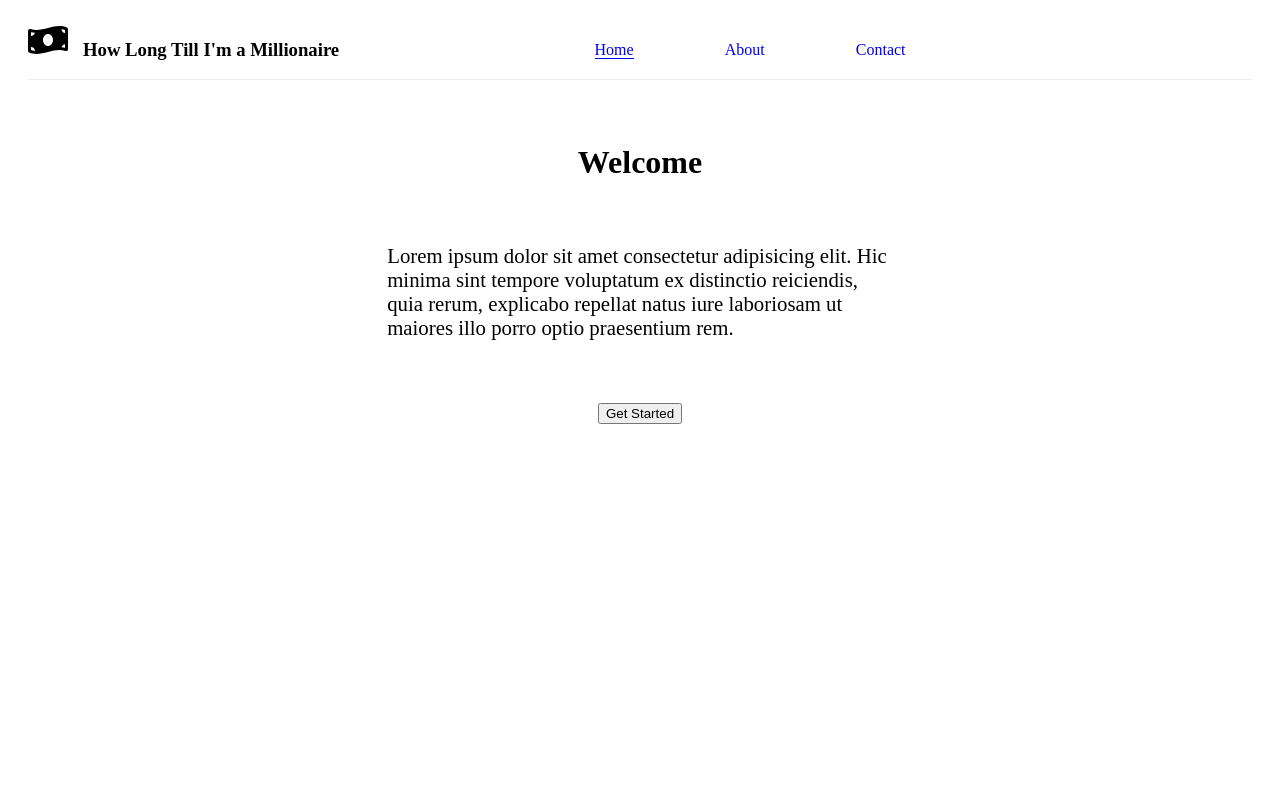
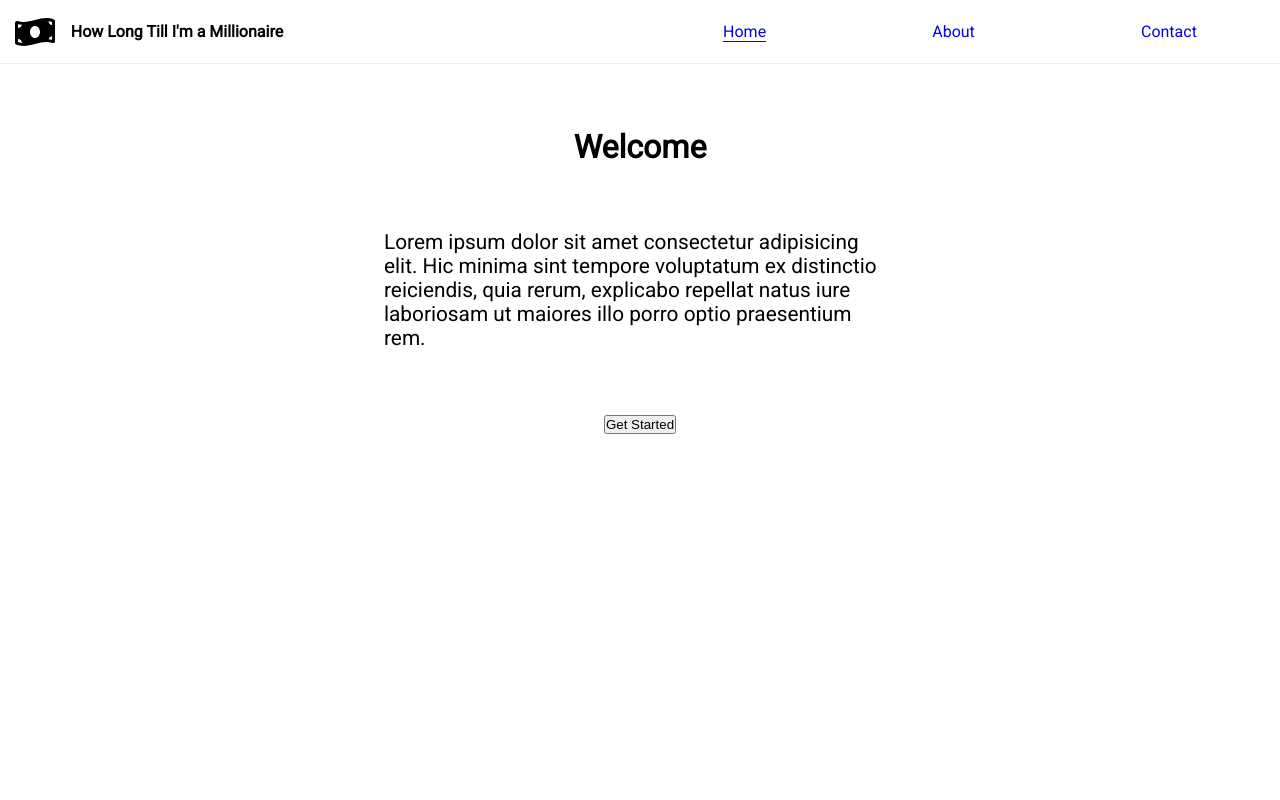
Before and after one commit to Ashkan999/how-long-till-a-millionaire, a React (Create React App) app: page / in a window 1280 px wide. Shown: the top 800 px of the page. Built offline with nearby package versions, Linux system fonts and the light colour scheme.

Commit message:
Add bar chart and fix styling header

```diff
--- a/public/index.html
+++ b/public/index.html
@@ -24,6 +24,11 @@
       work correctly both with client-side routing and a non-root public URL.
       Learn how to configure a non-root public URL by running `npm run build`.
     -->
+    <link rel="preconnect" href="https://fonts.gstatic.com" />
+    <link
+      href="https://fonts.googleapis.com/css2?family=Roboto&display=swap"
+      rel="stylesheet"
+    />
     <title>React App</title>
   </head>
   <body>
--- a/src/components/home_page/Header.js
+++ b/src/components/home_page/Header.js
@@ -5,14 +5,12 @@ import { NavLink, Link } from "react-router-dom";
 function Header() {
   return (
     <header>
-      <Link to="/">
-        <div className="logo">
-          <FaMoneyBillWave className="icon" />
-          <h3>How Long Till I'm a Millionaire</h3>
-        </div>
+      <Link to="/" className="logo">
+        <FaMoneyBillWave className="icon" />
+        <h4>How Long Till I'm a Millionaire</h4>
       </Link>
-      <nav className="navbar">
-        <ul>
+      <nav>
+        <ul className="nav-links">
           <li>
             <NavLink exact to="/" activeClassName="navlink-active">
               Home
--- a/src/components/results_page/ResultsChart.js
+++ b/src/components/results_page/ResultsChart.js
@@ -2,10 +2,29 @@ import React from "react";
 import { Line } from "react-chartjs-2";
 
 const ResultsChart = ({ userData }) => {
+  const chartData = {
+    labels: Array.from(Array(userData.length).keys()),
+    datasets: [
+      {
+        label: "Liquid Net Worth",
+        data: userData,
+        backgroundColor: "rgba(42, 176, 109, 0.5)",
+      },
+      {
+        type: "bar",
+        label: "Liquid Net Worth",
+        data: userData,
+        backgroundColor: "rgba(42, 176, 109, 0.8)",
+      },
+    ],
+  };
+
   return (
     <Line
-      data={userData}
-      options={{ animation: { duration: 2000, easing: "easeOutQuad" } }}
+      data={chartData}
+      options={{
+        animation: { duration: 2000, easing: "easeOutQuad" },
+      }}
     />
   );
 };
--- a/src/css/App.css
+++ b/src/css/App.css
@@ -1,53 +1,55 @@
 header {
+  height: 8vh;
   display: -webkit-box;
   display: -ms-flexbox;
   display: flex;
+  border-bottom: inset 1px;
+}
+
+header .logo {
+  display: -webkit-box;
+  display: -ms-flexbox;
+  display: flex;
+  width: 30%;
+  height: 100%;
+  -webkit-box-pack: start;
+      -ms-flex-pack: start;
+          justify-content: flex-start;
   -webkit-box-align: center;
       -ms-flex-align: center;
           align-items: center;
-  -webkit-box-pack: justify;
-      -ms-flex-pack: justify;
-          justify-content: space-between;
-  margin: 20px;
-  border-bottom: inset 1px;
-}
-
-.logo {
-  -webkit-box-flex: 2;
-      -ms-flex: 2;
-          flex: 2;
   text-decoration: none;
   color: black;
 }
 
-.logo .icon {
-  float: left;
+header .icon {
   font-size: 2.5em;
-  margin-right: 15px;
+  margin: 4%;
 }
 
-.logo h3 {
-  float: left;
+header nav {
+  width: 50%;
+  height: 100%;
+  margin-left: auto;
 }
 
-.navbar {
-  -webkit-box-flex: 3;
-      -ms-flex: 3;
-          flex: 3;
+header .nav-links {
+  display: -webkit-box;
+  display: -ms-flexbox;
+  display: flex;
+  list-style: none;
+  width: 100%;
+  height: 100%;
+  -ms-flex-pack: distribute;
+      justify-content: space-around;
+  -webkit-box-align: center;
+      -ms-flex-align: center;
+          align-items: center;
 }
 
-.navbar ul {
-  list-style: none;
-  padding: 1px;
-}
-
-.navbar li {
-  display: inline;
-  padding-right: 10%;
-}
-
-.navbar a {
+header .nav-links a {
   text-decoration: none;
+  font-size: 1rem;
   border-bottom: 1px solid transparent;
   -webkit-transition: border-bottom 0.5s;
   transition: border-bottom 0.5s;
@@ -55,12 +57,12 @@ header {
   transition: opacity 0.3s;
 }
 
-.navbar a:hover {
+header .nav-links a:hover {
   border-bottom: 1px solid;
   opacity: 0.9;
 }
 
-.navbar .navlink-active {
+header .nav-links .navlink-active {
   border-bottom: 1px solid;
 }
 
@@ -143,7 +145,16 @@ header {
 }
 
 .results-page {
-  height: 1000px;
+  margin: auto;
+  height: 120vh;
+  width: 70vw;
+}
+
+* {
+  -webkit-box-sizing: border-box;
+          box-sizing: border-box;
+  margin: 0;
+  padding: 0;
 }
 
 .App {
--- a/src/css/index.css
+++ b/src/css/index.css
@@ -1,3 +1,3 @@
 body {
-  margin-top: 1px;
+  font-family: "Roboto", sans-serif;
 }
--- a/src/investment_analyser/InvestmentAnalyser.js
+++ b/src/investment_analyser/InvestmentAnalyser.js
@@ -22,15 +22,7 @@ class InvestmentAnalyser {
       i++;
     }
 
-    let returnData = {
-      labels: processedData.map((x) => {
-        return processedData.indexOf(x);
-      }),
-      datasets: [{ data: processedData }],
-    };
-
-    console.log(returnData);
-    return returnData;
+    return processedData;
   }
 }
 
--- a/src/scss/_header.scss
+++ b/src/scss/_header.scss
@@ -1,42 +1,40 @@
 header {
+  height: 8vh;
   display: flex;
+  border-bottom: inset 1px;
+
+  .logo {
+    display: flex;
+    width: 30%;
+    height: 100%;
+    justify-content: flex-start;
     align-items: center;
-  justify-content: space-between;
-  margin: 20px;
-  border-bottom: inset 1px;
+    text-decoration: none;
+    color: black;
   }
 
-.logo {
-  flex: 2;
-  text-decoration: none;
-  color: black;
-
   .icon {
-    float: left;
     font-size: 2.5em;
-    margin-right: 15px;
+    margin: 4%;
   }
 
-  h3 {
-    float: left;
-  }
+  nav {
+    width: 50%;
+    height: 100%;
+    margin-left: auto;
   }
 
-.navbar {
-  flex: 3;
-
-  ul {
+  .nav-links {
+    display: flex;
     list-style: none;
-    padding: 1px;
-  }
-
-  li {
-    display: inline;
-    padding-right: 10%;
-  }
+    width: 100%;
+    height: 100%;
+    justify-content: space-around;
+    align-items: center;
 
     a {
       text-decoration: none;
+      font-size: 1rem;
       border-bottom: 1px solid transparent;
       transition: border-bottom 0.5s;
       transition: opacity 0.3s;
@@ -51,3 +49,4 @@ header {
       border-bottom: 1px solid;
     }
   }
+}
--- a/src/scss/_resultsPage.scss
+++ b/src/scss/_resultsPage.scss
@@ -1,3 +1,5 @@
 .results-page {
-  height: 1000px;
+  margin: auto;
+  height: 120vh;
+  width: 70vw;
 }
--- a/src/scss/app.scss
+++ b/src/scss/app.scss
@@ -6,6 +6,12 @@
 @import "./userInputPage";
 @import "./resultsPage";
 
+* {
+  box-sizing: border-box;
+  margin: 0;
+  padding: 0;
+}
+
 .App {
   text-align: center;
 }
```
Lines whose indentation alone changed are shown as unchanged.
